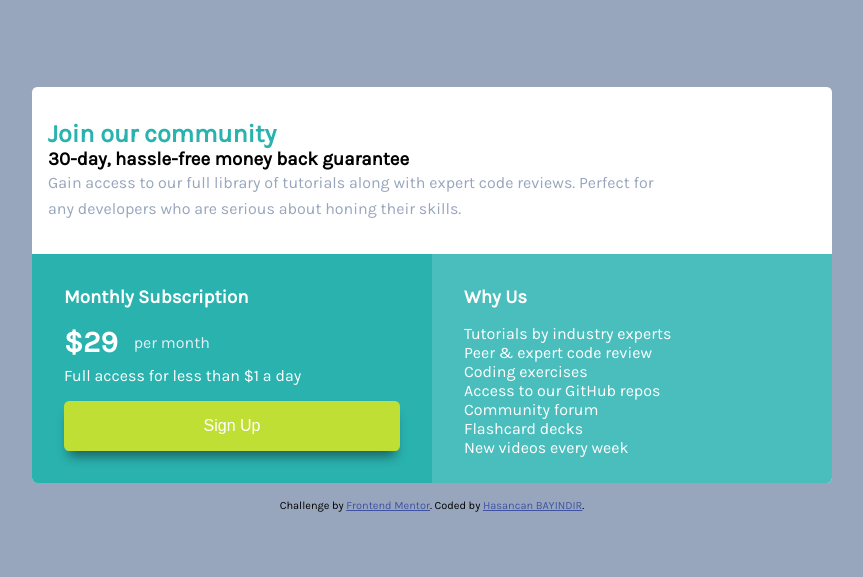
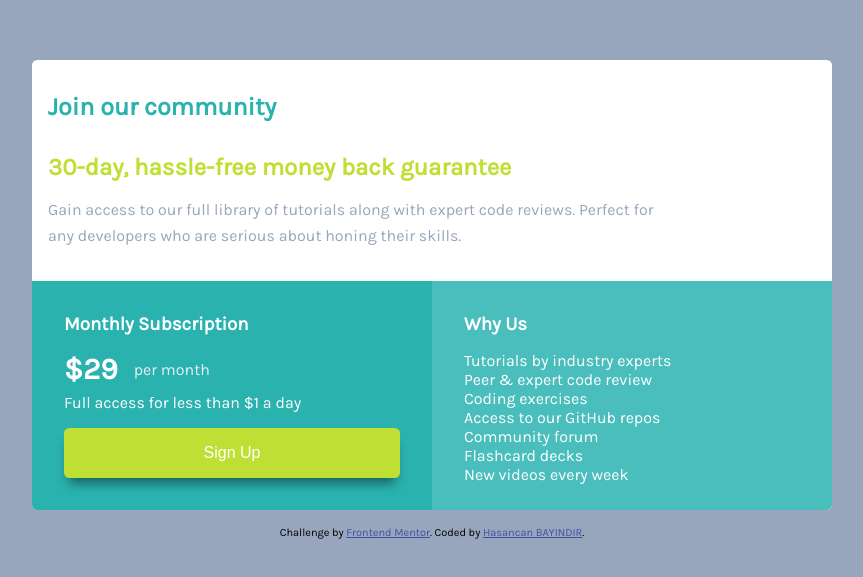
Before and after one commit to bayindirhsncn/single-price-grid-component-master, a plain HTML site: page index.html in a window 1280 px wide. Shown: the part 101-678 px from the top of the page, without its empty margins (208-1071 px from the left). Drawn offline with Linux system fonts and the light colour scheme.

Commit message:
Update index.html

```diff
--- a/index.html
+++ b/index.html
@@ -21,7 +21,7 @@
       <div class="header">
 
         <h1>Join our community</h1>
-        <h3>30-day, hassle-free money back guarantee</h3>
+        <h2>30-day, hassle-free money back guarantee</h2>
         <p>Gain access to our full library of tutorials along with expert code reviews. Perfect for any developers who
           are serious about honing their skills.</p>
 
```
